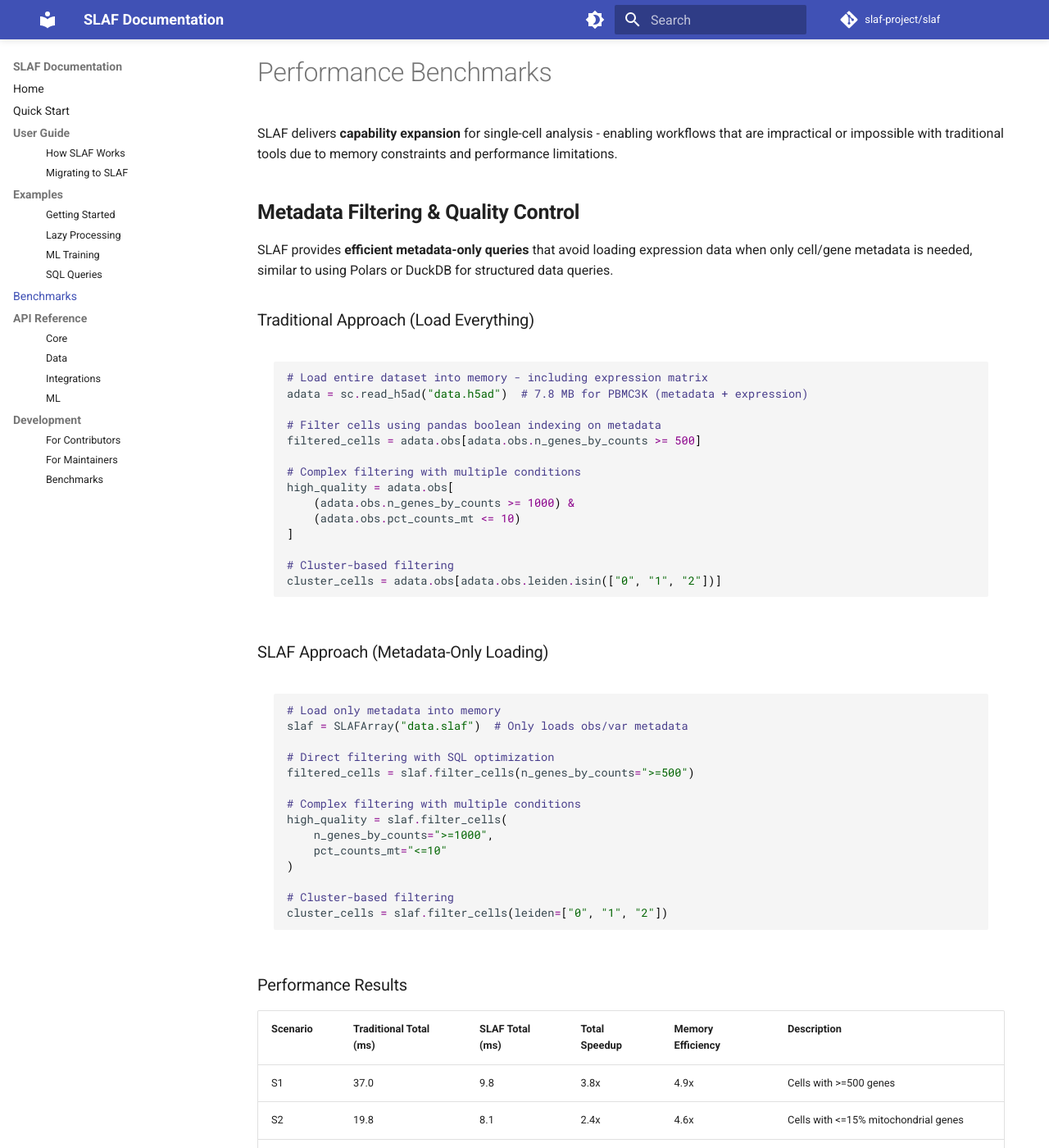
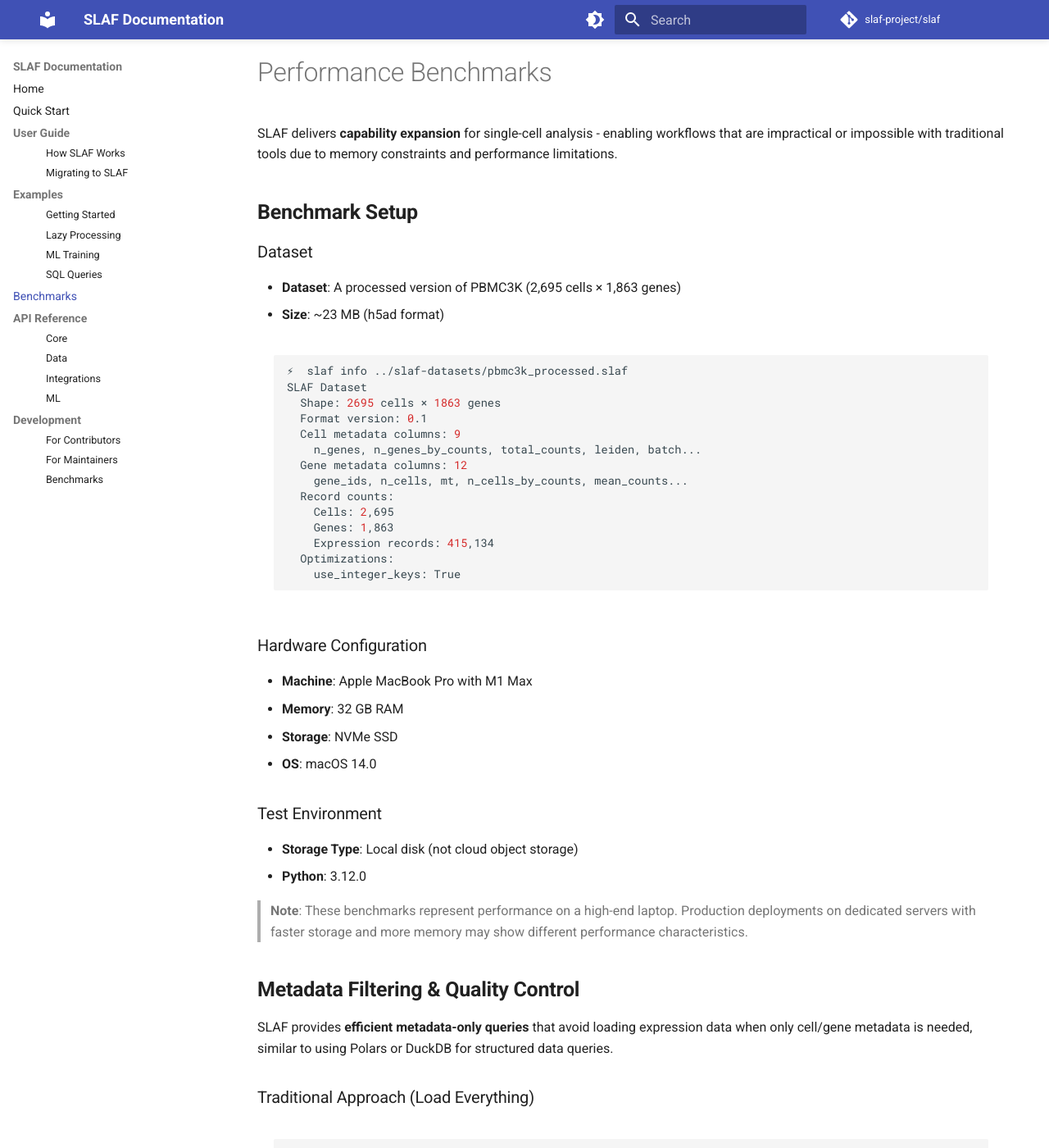
Before and after one commit to slaf-project/slaf, an MkDocs documentation site: the page built from docs/benchmarks/performance.md, in a window 1280 px wide and 1400 px high. Shown: the whole window at 82% size. Built offline with MkDocs 1.6.1 and Material for MkDocs 9.7.7, drawn with Linux system fonts in a browser that asks for light colours; comment, search, counter and statistics services are not loaded.

Commit message:
manually added test environment and dataset

````diff
--- a/docs/benchmarks/performance.md
+++ b/docs/benchmarks/performance.md
@@ -1,6 +1,44 @@
 # Performance Benchmarks
 
 SLAF delivers **capability expansion** for single-cell analysis - enabling workflows that are impractical or impossible with traditional tools due to memory constraints and performance limitations.
+
+## **Benchmark Setup**
+
+### Dataset
+
+- **Dataset**: A processed version of PBMC3K (2,695 cells × 1,863 genes)
+- **Size**: ~23 MB (h5ad format)
+
+```shell
+⚡  slaf info ../slaf-datasets/pbmc3k_processed.slaf
+SLAF Dataset
+  Shape: 2695 cells × 1863 genes
+  Format version: 0.1
+  Cell metadata columns: 9
+    n_genes, n_genes_by_counts, total_counts, leiden, batch...
+  Gene metadata columns: 12
+    gene_ids, n_cells, mt, n_cells_by_counts, mean_counts...
+  Record counts:
+    Cells: 2,695
+    Genes: 1,863
+    Expression records: 415,134
+  Optimizations:
+    use_integer_keys: True
+```
+
+### Hardware Configuration
+
+- **Machine**: Apple MacBook Pro with M1 Max
+- **Memory**: 32 GB RAM
+- **Storage**: NVMe SSD
+- **OS**: macOS 14.0
+
+### Test Environment
+
+- **Storage Type**: Local disk (not cloud object storage)
+- **Python**: 3.12.0
+
+> **Note**: These benchmarks represent performance on a high-end laptop. Production deployments on dedicated servers with faster storage and more memory may show different performance characteristics.
 
 ## **Metadata Filtering & Quality Control**
 
````
